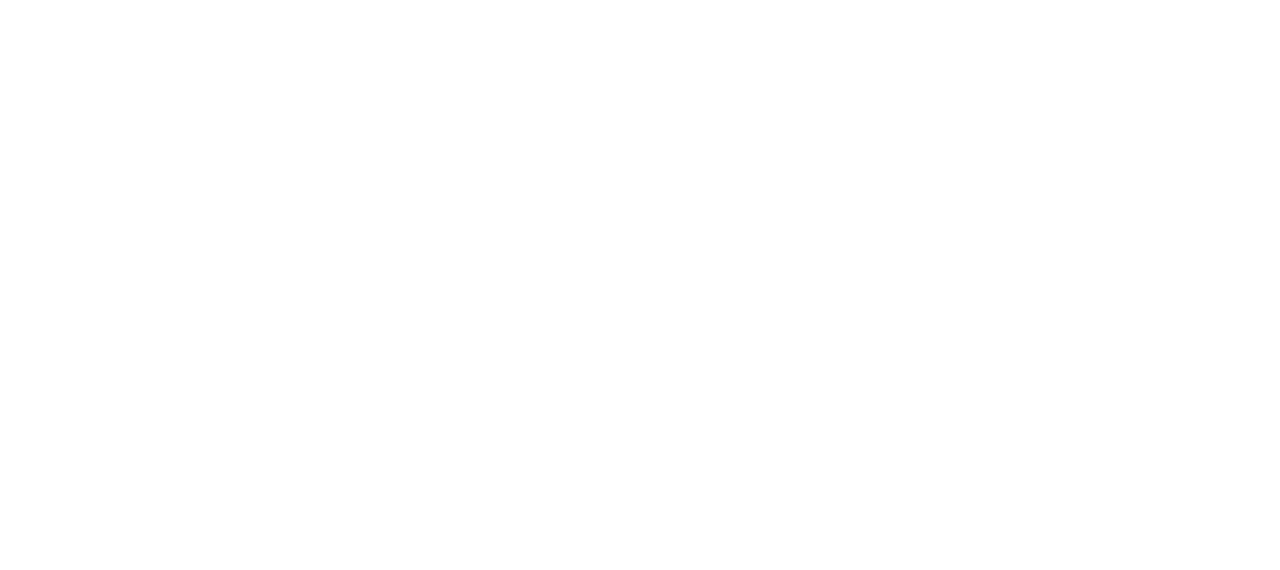
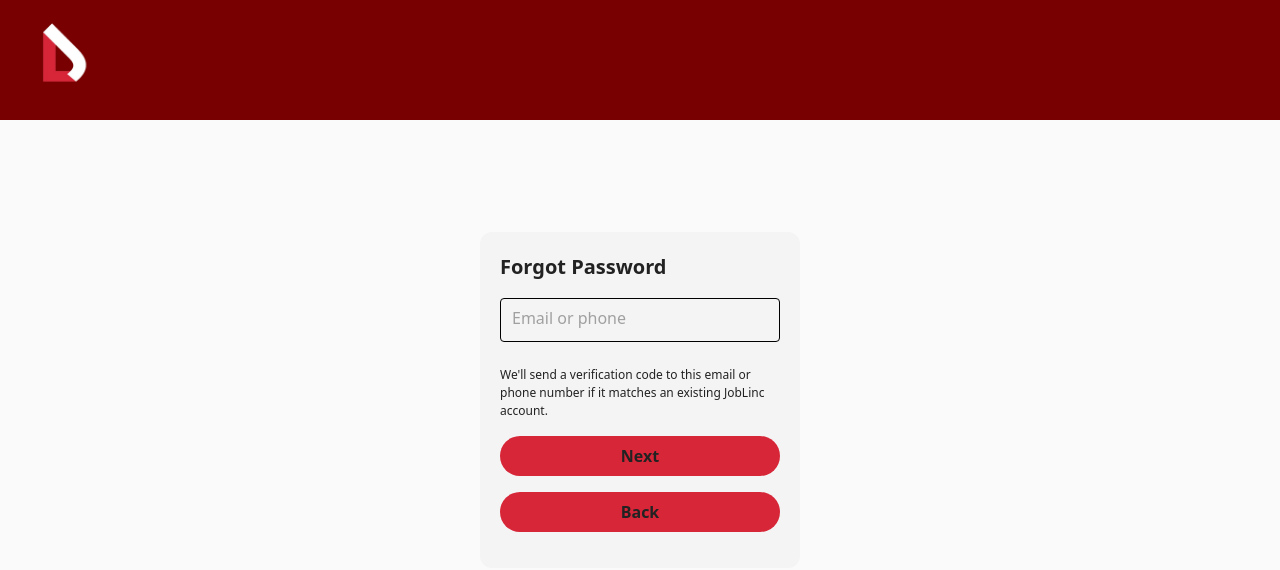
Before and after one commit to MohanedM7md/JobLinc, a React (Vite) app: page /Signin/ForgotPassword in a window 1280 px wide. Shown: the top 570 px of the page. Built offline with nearby package versions, Linux system fonts and the light colour scheme.

Commit message:
Added forgot password page but not complete yet

```diff
--- a/src/components/Authentication/AuthenticationButtons.tsx
+++ b/src/components/Authentication/AuthenticationButtons.tsx
@@ -42,7 +42,7 @@
 
 function AuthenticationSignInButton({ text }: AuthenticationSignInButtonProps)
 {
-    return (<button className="w-full bg-crimsonRed py-2 text-charcoalBlack font-semibold rounded-3xl mb-4 hover:bg-softRosewood hover:cursor-pointer">{text}</button>);
+    return (<button className="w-full bg-crimsonRed py-2 text-charcoalBlack font-semibold rounded-3xl hover:bg-softRosewood hover:cursor-pointer">{text}</button>);
 
 }
 
--- a/src/components/Authentication/SignHeader.tsx
+++ b/src/components/Authentication/SignHeader.tsx
@@ -2,9 +2,9 @@
 function SignHeader()
 {
     return (
-        <header className="fixed top-0 w-full">
-            <img src="src\assets\JobLincIcon-removebg.png"
-                 className="w-[120px] "   />
+        <header className="fixed top-0 w-full bg-darkBurgundy">
+            <img alt="JobLinc Logo" src="\src\assets\JobLincIcon-removebg.png"
+                 className="w-[120px]"   />
         </header>
     );
 }
--- a/src/components/Authentication/SignUpInformation.tsx
+++ b/src/components/Authentication/SignUpInformation.tsx
@@ -90,7 +90,7 @@
                 email: emailText,
                 password: passText
             };
-            navigate("/MainPage", { state: userData }); // Redirect and send data
+            // navigate("/MainPage", { state: userData }); // Redirect and send data
         }
 
 
--- a/src/pages/ForgotPassword.tsx
+++ b/src/pages/ForgotPassword.tsx
@@ -1,7 +1,65 @@
+import { useState, ChangeEvent, FocusEvent } from "react";
+import { useNavigate } from "react-router-dom";
+import { AuthenticationSignInButton } from "../components/Authentication/AuthenticationButtons";
+import SignHeader from "../components/Authentication/SignHeader";
 function ForgotPassword()
 {
+    const [emailText, setEmailText] = useState("");
+    const [showErrorEmailInvalid, setshowErrorEmailInvalid] = useState(false);
+
+    const [isEmpty, setEmpty] = useState({ email: true, password: true });
+    const [isFocusedEmail, setFocusedEmail] = useState(false);
+
+    const navigate = useNavigate();
+
+    function handleChange(event: ChangeEvent<HTMLInputElement>) {
+        const { value } = event.target;
+        setEmpty(prevVal => {
+            setEmailText(value);
+            setshowErrorEmailInvalid(false);
+            return { email: value.length === 0, password: prevVal.password };
+        });
+    }
+
+    function handleFocus(event: FocusEvent<HTMLInputElement>) {
+        const { name } = event.target;
+        name === "email" && setFocusedEmail(true);
+    }
+
+    function handleFocusOut(event: FocusEvent<HTMLInputElement>) {
+        const { name } = event.target;
+        name === "email" && setFocusedEmail(false);
+    }
+
+    function handleClickBtn()
+    {
+        navigate("/Signin");
+    }
+
+    function isValidSubmit()
+    {
+
+    }
+
     return (
-        <div></div>
+        <div className="h-screen flex items-center justify-center bg-charcoalWhite m-0">
+            <SignHeader />
+            <form onSubmit={isValidSubmit}>
+                <div className="flex flex-col w-80 gap-4 bg-lightGray p-5 rounded-xl">
+                    <h1 className="text-warmBlack text-[20px] font-bold">Forgot Password</h1>
+                    <div className="relative w-full">
+                        <div className="relative mb-13 w-full">
+                            <input value={emailText} type="text" name="email" onChange={handleChange} onFocus={handleFocus} onBlur={handleFocusOut} id="email-or-phone" placeholder=" " className="peer z-1 border w-full h-11 rounded-sm absolute px-2 hover:cursor-text focus:outline-black transition-all" required />
+                            <label htmlFor="email" className={`absolute left-2 text-mutedSilver transition-all px-1 ${(!isEmpty.email || isFocusedEmail) ? "top-[0px] text-[10px] z-3" : "top-2 text-base"}`}>Email or phone</label>
+                        </div>
+                        {showErrorEmailInvalid && <p className="text-red-800 text-[12px]">Please enter a valid email address.</p>}
+                    </div>
+                    <p className="text-warmBlack text-[12px]">We'll send a verification code to this email or phone number if it matches an existing JobLinc account.</p>
+                    <AuthenticationSignInButton text="Next"/>
+                    <button onClick={handleClickBtn} className="w-full bg-crimsonRed py-2 text-charcoalBlack font-semibold rounded-3xl mb-4 hover:bg-softRosewood hover:cursor-pointer">Back</button>
+                </div>
+            </form>
+        </div>
     );
 }
 
```
